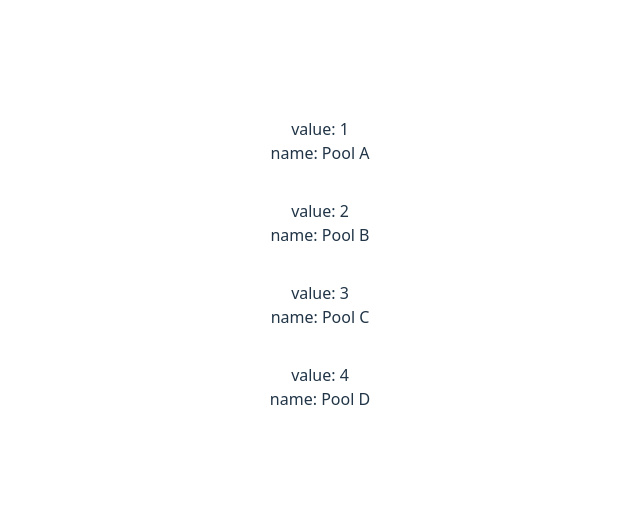
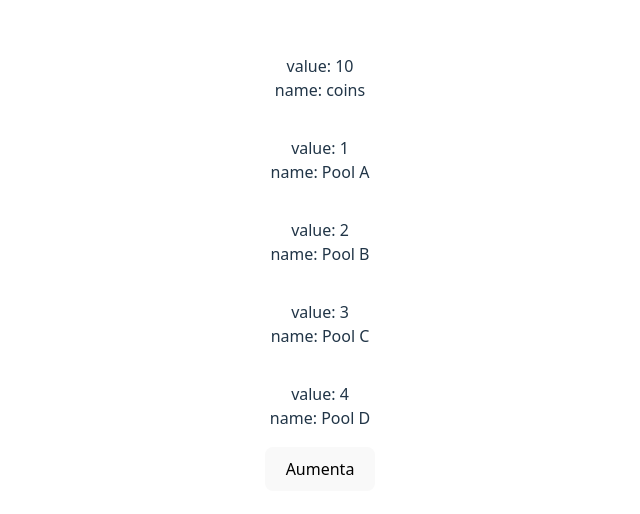
Before and after one commit to GustaRM/machweb, a React (Vite) app: page / in a window 1280 px wide. Shown: the part 136-650 px from the top of the page, without its empty margins (320-960 px from the left). Built offline with nearby package versions, Linux system fonts and the light colour scheme.

Commit message:
adiciona PoolProps e usa o estado

```diff
--- a/src/App.tsx
+++ b/src/App.tsx
@@ -3,15 +3,22 @@ import './App.css'
 import Pool from './Pool'
 
 function App() {
-  const [pool, setPool] = useState({ value: 0, name: "coins" })
+  const [pool, setPool] = useState({ value: 10, name: "coins" })
 
   return (
     <>
 
+    <Pool name={pool.name} value={pool.value} />
     <Pool name="Pool A" value={1} />
+
     <Pool name="Pool B" value={2} />
     <Pool name="Pool C" value={3} />
     <Pool name="Pool D" value={4} />
+    <button onClick={()=>{
+      setPool({...pool, value: pool.value + 1})
+    }}>
+      Aumenta
+    </button>
 
 </>
 
--- a/src/Pool.tsx
+++ b/src/Pool.tsx
@@ -1,4 +1,8 @@
-export default function Pool ({value,name}){
+type PoolProps = {
+  value: number;
+  name: string;
+}
+export default function Pool ({value,name}: PoolProps){
      return <div className='pool'>
       <div>
         value: {value}
```
